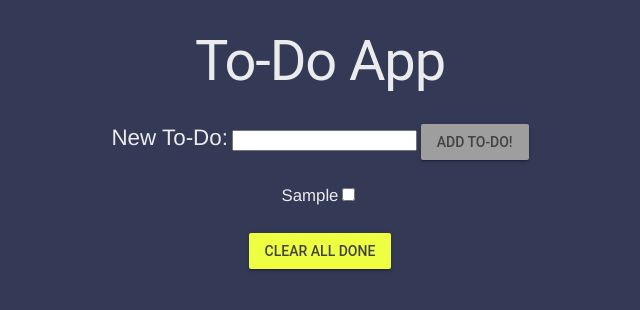
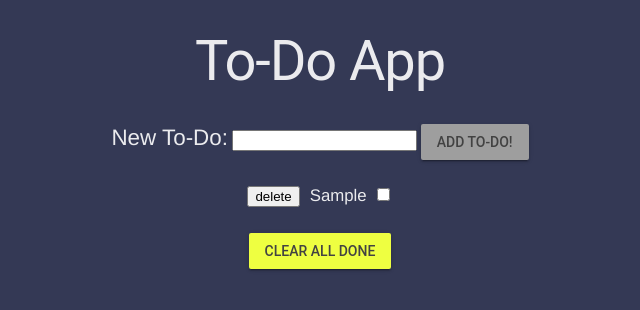
Before and after one commit to shelbymollineaux/to-do-app, a plain HTML site: page index.html in a window 1280 px wide. Both pictures are taken after typing "Sample" into the empty fields and a click on the button "ADD TO-DO!". Shown: the whole page, without its empty margins (320-960 px from the left). Drawn offline with nearby package versions, Linux system fonts and the light colour scheme.

Commit message:
adding a delete button

```diff
--- a/app.js
+++ b/app.js
@@ -18,6 +18,14 @@ function onReady() {
     newLi.textContent = title;
     newLi.appendChild(checkbox);
 
+    let button = document.createElement('button');
+    button.textContent = 'delete';
+    newLi.prepend(button);
+
+    button.addEventListener('click', (event) => {
+      button.parentNode.remove();
+    })
+
     toDoList.appendChild(newLi);
     newToDoText.value = '';
   });
@@ -28,7 +36,7 @@ function onReady() {
     // console.log(everythingChecked)
     for (var i = 0; i<everythingChecked.length; i++){
       let textBox = everythingChecked[i]
-      textBox.parentNode.remove()
+      textBox.parentNode.remove();
     }
   })
 
@@ -39,6 +47,6 @@ function onReady() {
 
 
 window.onload = function() {
-   alert("The window has loaded!");
+   // alert("The window has loaded!");
   onReady();
 }
--- a/styles/main.css
+++ b/styles/main.css
@@ -29,3 +29,11 @@ section {
   display: flex;
   justify-content: center;
 }
+
+li button {
+  margin-right: 10px;
+}
+
+li input {
+  margin-left: 10px;
+}
```
